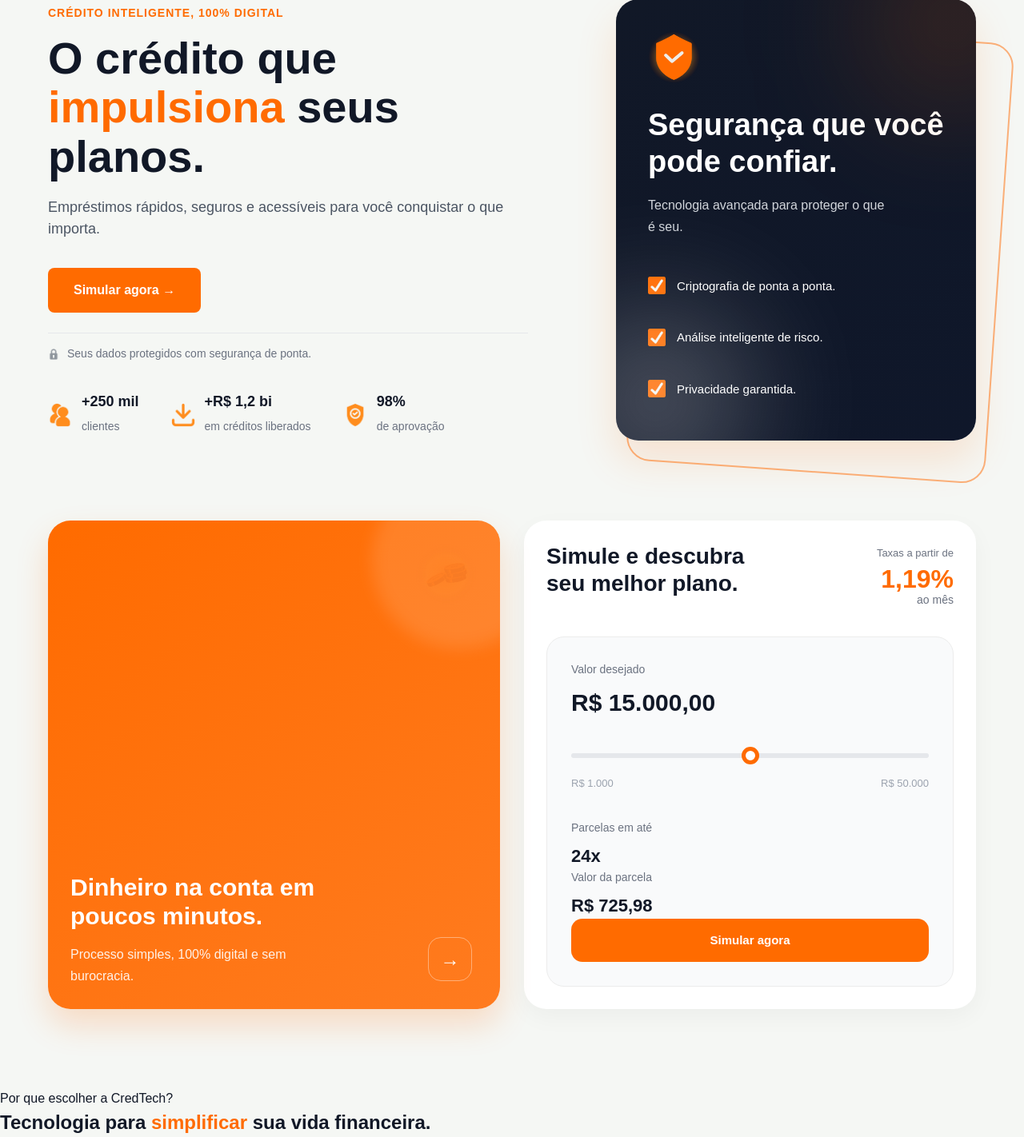
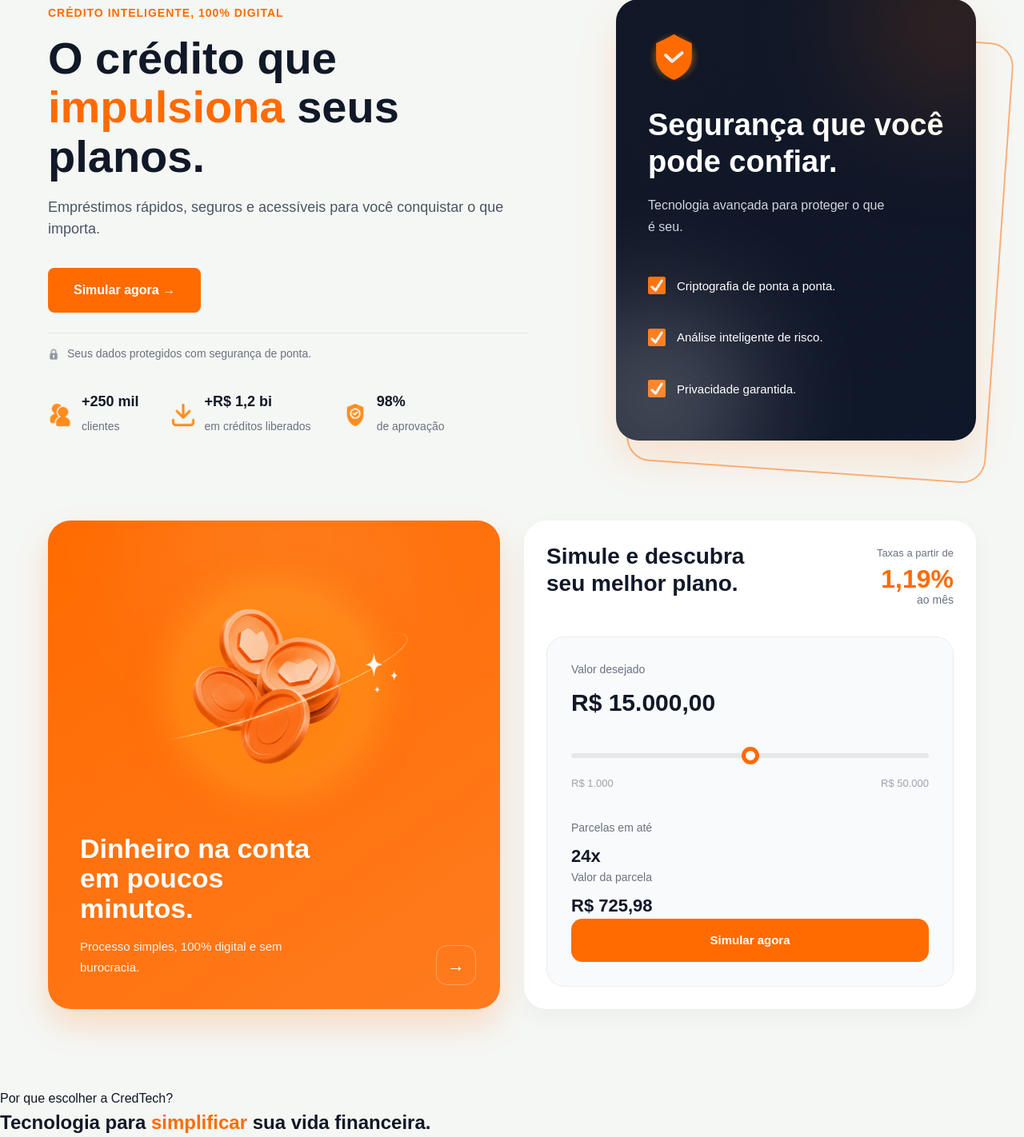
Before and after one commit to tecnico-informatica-rita/site-financeira-credTech, a PHP site: page /home.php in a window 1280 px wide. Shown: the part 176-1598 px from the top of the page at 80% size. Run offline with PHP 8.4, Linux system fonts and the light colour scheme.

Commit message:
Imagem das moedas arrumado.

```diff
--- a/css/home.css
+++ b/css/home.css
@@ -306,69 +306,88 @@ img{
     position: relative;
     background: linear-gradient(145deg, #FF6B00, #ff7b1f);
     border-radius: 28px;
-    padding: 28px;
-    min-height: 300px;
+    padding: 40px;
+    min-height: 420px;
     overflow: hidden;
     display: flex;
     flex-direction: column;
     justify-content: flex-end;
-    box-shadow: 0 20px 40px rgba(255,107,0,0.20)
+    box-shadow: 0 20px 40px rgba(255,107,0,0.20);
 }
 .quadro-um::before{
     content: "";
     position: absolute;
-    top: -60px;
-    right: -60px;
-    width: 220px;
-    height: 220px;
-    background: rgba(255,255,255,0.12);
+    top: -140px;
+    left: 50%;
+    transform: translateX(-50%);
+    width: 340px;
+    height: 340px;
+    background: rgba(255,255,255,0.08);
     border-radius: 50%;
-    filter: blur(10px);
+    filter: blur(70px);
 }
 .quadro-um img{
     position: absolute;
     top: 30px;
-    right: 30px;
-    width: 75px;
-    opacity: 0.15;
-    transform: rotate(-10deg);
+    left: 50%;
+    transform: translateX(-50%);
+    width: 380px;
+    max-width: 85%;
+    object-fit: contain;
+    z-index: 1;
     pointer-events: none;
+    animation: flutuarMoedas 4s ease-in-out infinite;
 }
 .quadro-um-conteudo{
     position: relative;
     z-index: 2;
+    margin-top: 210px;
 }
 .quadro-um-conteudo h3{
     color: #FFFFFF;
-    font-size: 30px;
-    line-height: 1.2;
+    font-size: 34px;
+    line-height: 1.1;
     margin-bottom: 16px;
-    max-width: 320px;
+    max-width: 290px;
+    font-weight: 700;
 }
 .quadro-um-conteudo p{
-    color: rgba(255,255,255,0.9);
-    font-size: 16px;
+    color: rgba(255,255,255,0.90);
+    font-size: 15px;
     line-height: 1.7;
-    max-width: 320px;
+    max-width: 280px;
 }
 .btn-seta{
     position: absolute;
-    right: 35px;
-    bottom: 35px;
-    width: 55px;
-    height: 55px;
-    border: 1px solid rgba(255,255,255,0.4);
-    border-radius: 16px;
+    right: 30px;
+    bottom: 30px;
+    width: 50px;
+    height: 50px;
+    border: 1px solid rgba(255,255,255,0.30);
+    border-radius: 14px;
     display: flex;
     align-items: center;
     justify-content: center;
     color: #FFFFFF;
-    font-size: 24px;
+    font-size: 22px;
+    z-index: 2;
     transition: 0.3s;
 }
 .btn-seta:hover{
     background: #FFFFFF;
     color: #FF6B00;
+    transform: translateY(-3px);
+}
+@keyframes flutuarMoedas {
+    0% {
+        transform: translateX(-50%) translateY(0);
+    }
+    50% {
+        transform: translateX(-50%) translateY(-12px);
+    }
+    100% {
+        transform: translateX(-50%) translateY(0);
+    }
 }
 
 /* ========================= Quadro Dois ========================= */
```
Also changed, not shown: img/moedas.png.
